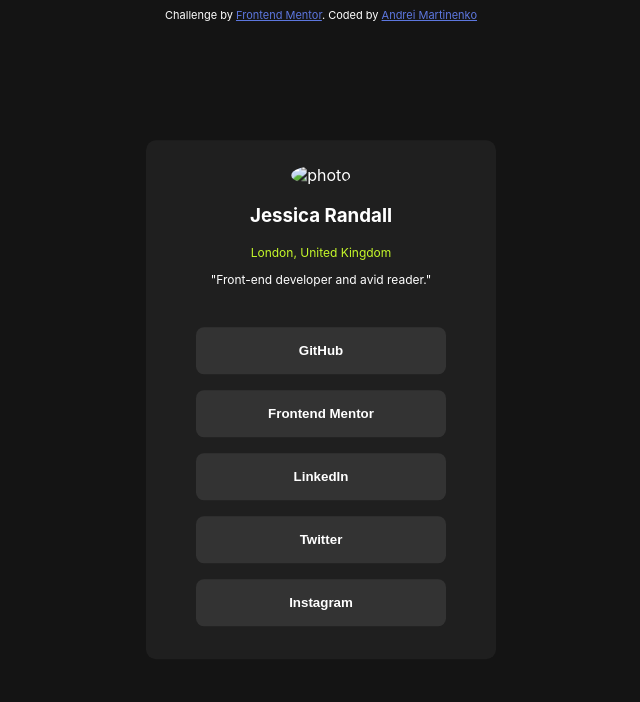
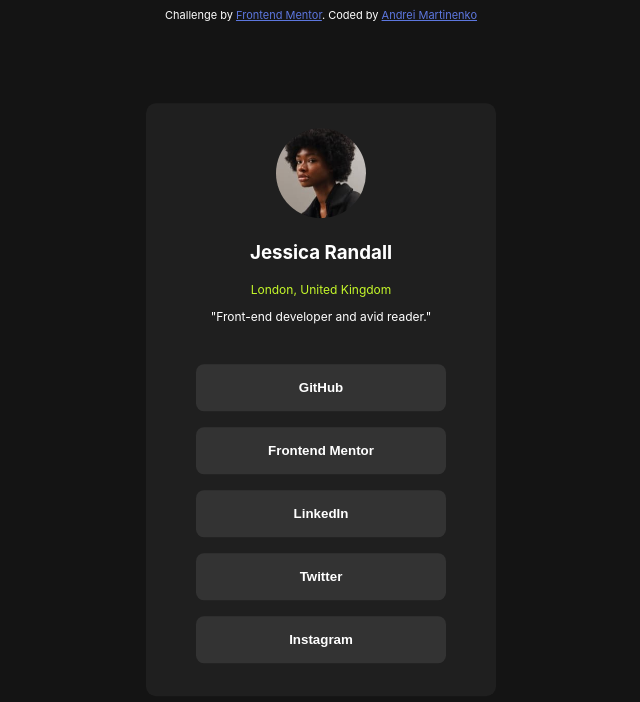
Before and after one commit to AxinitM/FM-Social-links-profile, a plain HTML site: page index.html in a window 1280 px wide. Shown: the whole page, without its empty margins (319-959 px from the left). Drawn offline with Linux system fonts and the light colour scheme.

Commit message:
Update index.html

```diff
--- a/index.html
+++ b/index.html
@@ -22,7 +22,7 @@
 
     <main>
       <div id="block">
-        <img class="photo" src="./assets/images/avatar-jessica.jpeg" alt="photo">
+        <img class="photo" src="avatar-jessica.jpeg" alt="photo">
         <h3>Jessica Randall</h3>
         <p class="local">London, United Kingdom</p>
         <p>"Front-end developer and avid reader."</p>
```
